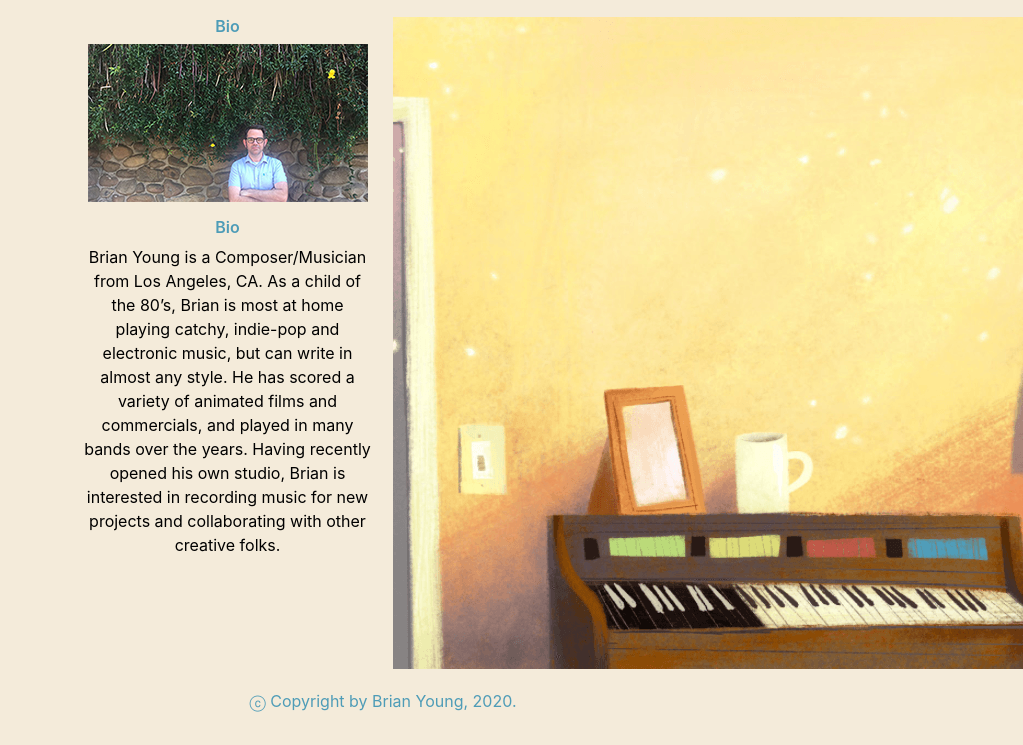
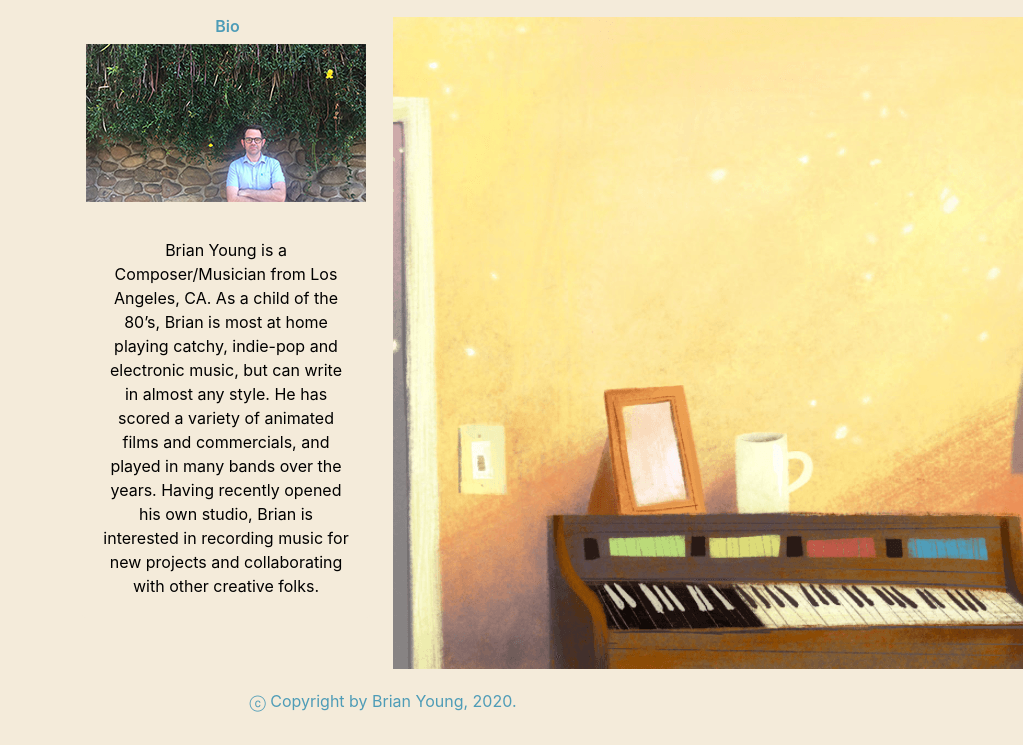
Before and after one commit to ayounglibrarian/final_project, a website: page bio.html in a window 1280 px wide. Shown: the part 55-800 px from the top of the page, without its empty margins (257-1280 px from the left). Drawn offline with nearby package versions, Linux system fonts and the light colour scheme.

Commit message:
bio in a card

```diff
--- a/bio.html
+++ b/bio.html
@@ -40,9 +40,11 @@
       <div class="row">
           <div class="column" style="background-color: transparent;">
             <h3 class="cover-heading">Bio</h3>
+            <div class="card" style="width: 18rem;" "background-color: transparent">
               <p><img src="images/brianwithtrees.jpg" alt="Brian Young"></p>
-                <h3 class="cover-heading">Bio</h3>
-              <p>Brian Young is a Composer/Musician from Los
+                <!-- <h3 class="cover-heading">Bio</h3> -->
+                <div class="card-body">
+              <p class="card-text">Brian Young is a Composer/Musician from Los
                 Angeles, CA. As a child of the 80’s, Brian is
                 most at home playing catchy, indie-pop and
                 electronic music, but can write in almost any
@@ -51,7 +53,7 @@
                 bands over the years.
                 Having recently opened his own studio, Brian
                 is interested in recording music for new projects
-                and collaborating with other creative folks.</p>
+                and collaborating with other creative folks.</p></div></div>
         </div>
       <div class="column" style="background-color: transparent;">
           <img src="images/cover1.png" alt="Albumn Cover">
--- a/css/styles.scss
+++ b/css/styles.scss
@@ -118,7 +118,7 @@ body {
 }
 
 .column {
-  float: left;
+  // float: left;
   width: 50%;
 }
 
@@ -171,6 +171,12 @@ body {
     width: 100%
   }
 
+  .card {
+    background-color: #f4ebda;
+    border: transparent;
+  }
+
+
 
 
 //   @media screen and (max-width: 600px) {
@@ -199,20 +205,20 @@ body {
 @media only screen
     and (device-width : 375px)
     and (device-height : 667px)
-    and (-webkit-device-pixel-ratio : 2)
-    and (orientation : landscape) { }
+    and (-webkit-device-pixel-ratio : 2) { }
+    // and (orientation : portrait) { }
 
 @media only screen
     and (device-width : 375px)
     and (device-height : 812px)
-    and (-webkit-device-pixel-ratio : 3)
-    and (orientation : landscape) { }
+    and (-webkit-device-pixel-ratio : 3)  { }
+    // and (orientation : portrait) { }
 
 @media only screen
     and (device-width : 414px)
     and (device-height : 736px)
-    and (-webkit-device-pixel-ratio : 3)
-    and (orientation : landscape) { }
+    and (-webkit-device-pixel-ratio : 3) { }
+    // and (orientation : portrait) { }
 
 .video-container {
 	position: relative;
```
Also changed, not shown: css/styles.css.
